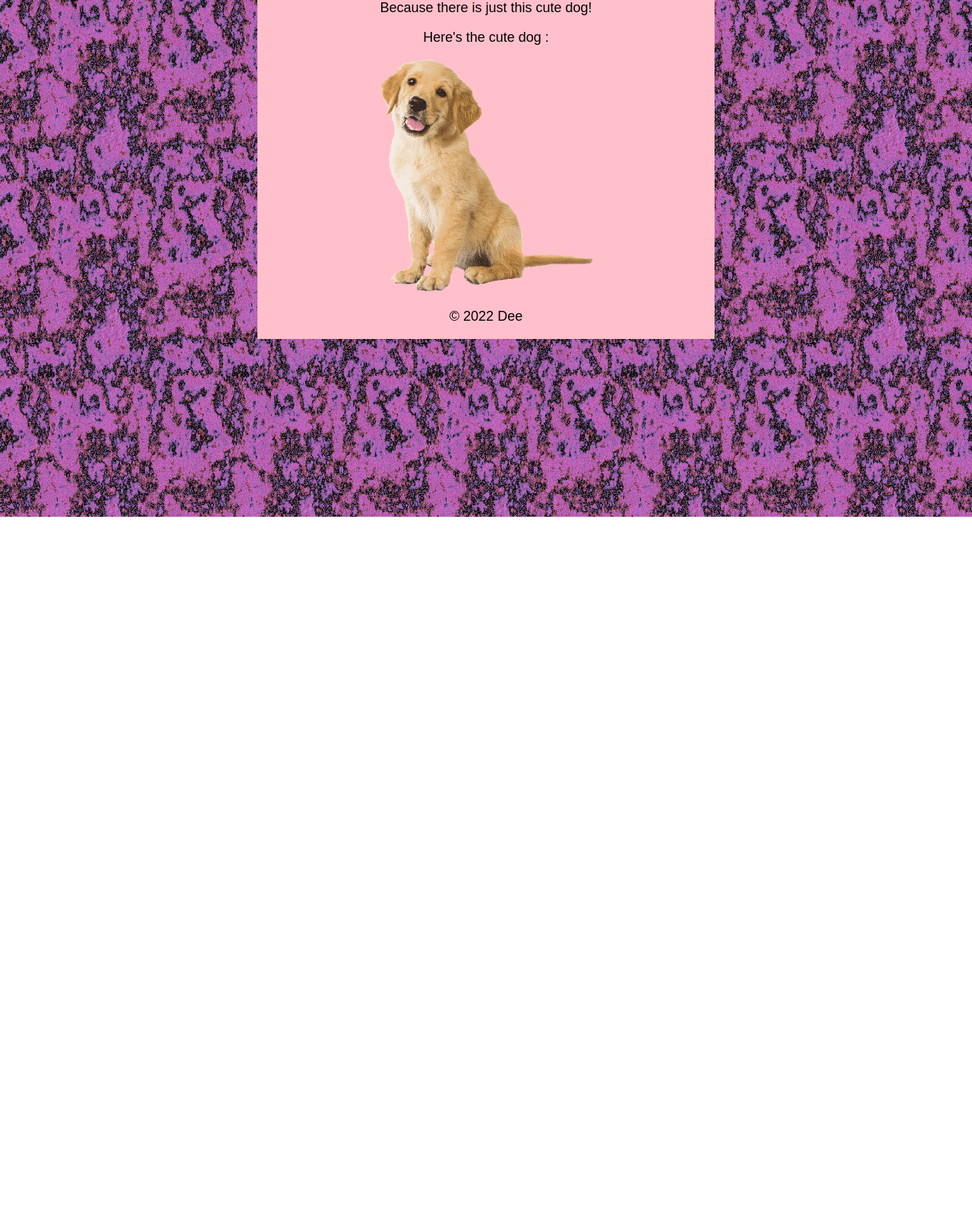
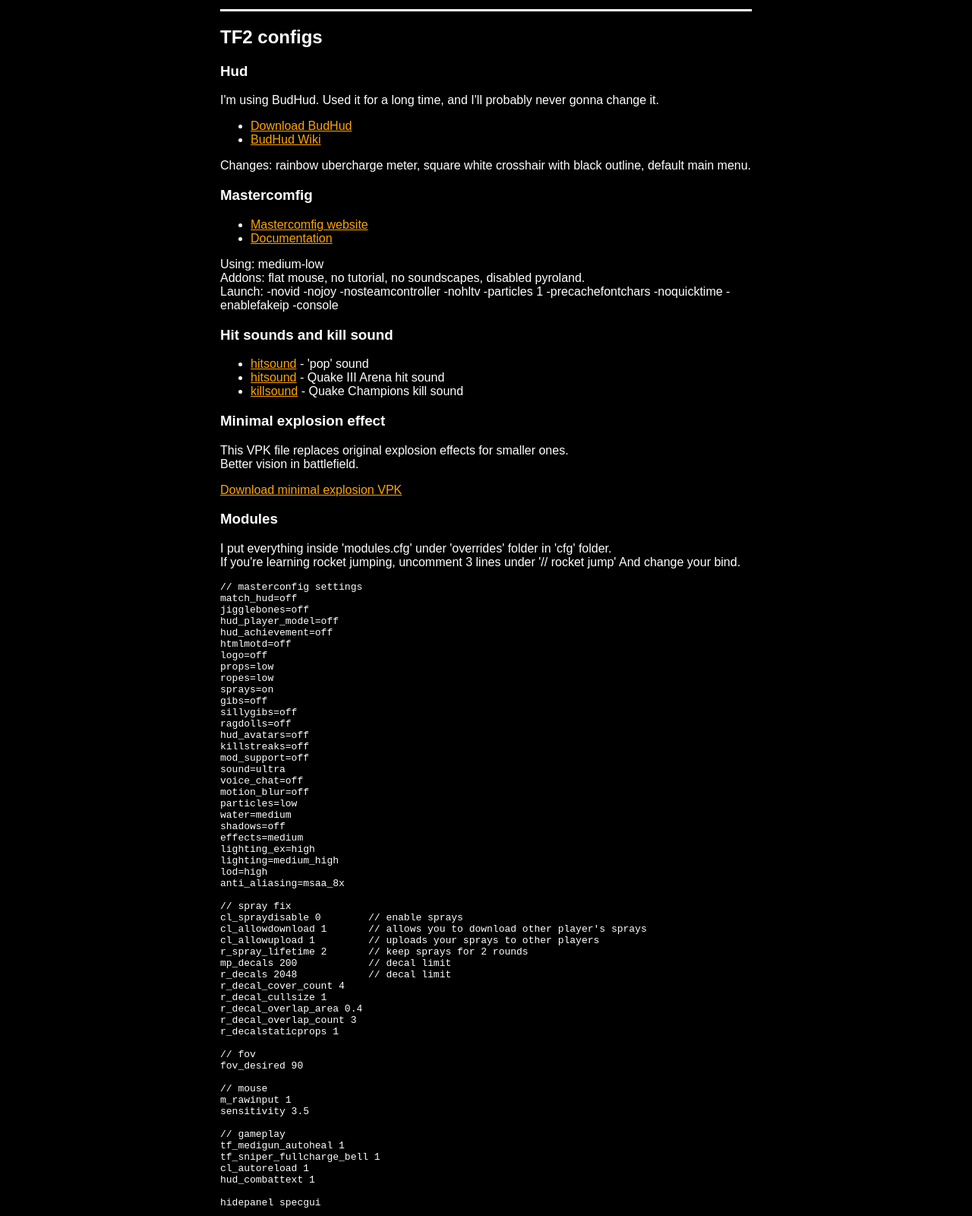
Before and after one commit to MagmaDee/MagmaDee.github.io, a plain HTML site: page index.html in a window 1280 px wide. Shown: the part 120-1720 px from the top of the page at 76% size. Before the commit the page ends 800 px from the top, so only its background shows below. Drawn offline with Linux system fonts and the light colour scheme.

Commit message:
Created TF2 configs info

```diff
--- a/index.html
+++ b/index.html
@@ -1,31 +1,250 @@
 <!DOCTYPE html>
 <html>
     <head>
-        <title>
-            Hoo Hoo Haa
-        </title>
         <meta charset="UTF-8">
-        <link rel="stylesheet" type="text/css" href="style.css">
+        <meta name="viewport" content="width=device-width, initial-scale=1.0">
+        <title>DJason</title>
+        <style>
+            body {
+                font-family: Arial, Helvetica, sans-serif;
+                background-color: black;
+                color: white;
+            }
+            .content{
+                width: 700px;
+                height: auto;
+                margin-left: auto;
+                margin-right: auto;
+                text-align: left;
+                border-top: 3px solid white;
+                border-bottom: 3px solid white;
+            }
+            .top{
+                width: 700px;
+                height: auto;
+                margin-left: auto;
+                margin-right: auto;
+                text-align: left;
+            }
+            .bottom{
+                width: 700px;
+                height: auto;
+                margin-left: auto;
+                margin-right: auto;
+                text-align: center;
+            }
+            a{
+                color: orange;
+            }
+        </style>
     </head>
     <body>
-
-        <!--
-            If you're looking for secret content, then I'm sorry.
-            This is just a dog website <3
-        -->
-
+        <div class="top">
+            <h1>
+                DJason's personal TF2 config for public use
+            </h1>
+            <p>
+                This is a website where is all info about me and my configs I use for tf2. It is also for me presonally to know what configurations I had, if I somehow lost my backups.
+            </p>
+        </div>
         <div class="content">
-            <h1>Hello!</h1>
+            <h2>
+                TF2 configs
+            </h2>
+            <h3>
+                Hud
+            </h3>
             <p>
-                I hope you'll find yourself comfortable on my website, sweetie!<br>
-                Because there is just this cute dog!
+                I'm using BudHud. Used it for a long time, and I'll probably never gonna change it.
+            </p>
+            <ul>
+                <li><a href="https://github.com/rbjaxter/budhud" target="_blank">Download BudHud</a></li>
+                <li><a href="https://github.com/rbjaxter/budhud/wiki" target="_blank">BudHud Wiki</a></li>
+            </ul>
+            <p>
+                Changes: rainbow ubercharge meter, square white crosshair with black outline, default main menu.
+            </p>
+            <h3>
+                Mastercomfig
+            </h3>
+            <ul>
+                <li><a href="https://mastercomfig.com/" target="_blank">Mastercomfig website</a></li>
+                <li><a href="https://docs.mastercomfig.com/latest/" target="_blank">Documentation</a></li>
+            </ul>
+            <p>
+                Using: medium-low<br>
+                Addons: flat mouse, no tutorial, no soundscapes, disabled pyroland.<br>
+                Launch: -novid -nojoy -nosteamcontroller -nohltv -particles 1 -precachefontchars -noquicktime -enablefakeip -console
+            </p>
+            <h3>
+                Hit sounds and kill sound
+            </h3>
+            <ul>
+                <li><a href="hitsound_pop.wav" download="hitsound">hitsound</a> - 'pop' sound</li>
+                <li><a href="hitsound_quake.wav" download="hitsound">hitsound</a> - Quake III Arena hit sound</li>
+                <li><a href="killsound.wav" download="killsound">killsound</a> - Quake Champions kill sound</li>
+            </ul>
+            <h3>
+                Minimal explosion effect
+            </h3>
+            <p>
+                This VPK file replaces original explosion effects for smaller ones.<br>
+                Better vision in battlefield.
             </p>
             <p>
-                Here's the cute dog :
+                <a href="explosions_original.vpk" download="explosions">Download minimal explosion VPK</a>
             </p>
-            <img src="puppy.png" alt="puppy" class="pupper">
+            <h3>
+                Modules
+            </h3>
             <p>
-                &#169 2022 <a href="https://github.com/MagmaDee" target="_blank" title="Dee's GitHub">Dee</a>
+                I put everything inside 'modules.cfg' under 'overrides' folder in 'cfg' folder.<br>
+                If you're learning rocket jumping, uncomment 3 lines under '// rocket jump' And change your bind.
+            </p>
+            <pre>
+// masterconfig settings
+match_hud=off
+jigglebones=off
+hud_player_model=off
+hud_achievement=off
+htmlmotd=off
+logo=off
+props=low
+ropes=low
+sprays=on
+gibs=off
+sillygibs=off
+ragdolls=off
+hud_avatars=off
+killstreaks=off
+mod_support=off
+sound=ultra
+voice_chat=off
+motion_blur=off
+particles=low
+water=medium
+shadows=off
+effects=medium
+lighting_ex=high
+lighting=medium_high
+lod=high
+anti_aliasing=msaa_8x
+
+// spray fix
+cl_spraydisable 0        // enable sprays
+cl_allowdownload 1       // allows you to download other player's sprays
+cl_allowupload 1         // uploads your sprays to other players
+r_spray_lifetime 2       // keep sprays for 2 rounds
+mp_decals 200            // decal limit
+r_decals 2048            // decal limit
+r_decal_cover_count 4
+r_decal_cullsize 1
+r_decal_overlap_area 0.4
+r_decal_overlap_count 3
+r_decalstaticprops 1
+
+// fov
+fov_desired 90
+
+// mouse
+m_rawinput 1
+sensitivity 3.5
+
+// gameplay
+tf_medigun_autoheal 1
+tf_sniper_fullcharge_bell 1
+cl_autoreload 1
+hud_combattext 1
+
+hidepanel specgui
+
+tf_dingalingaling 1
+tf_dingalingaling_lasthit 1
+tf_dingaling_volume 1
+tf_dingaling_lasthit_volume 1
+
+tf_dingaling_pitchmaxdmg 50
+tf_dingaling_pitchmindmg 150
+
+// hud
+tf_contract_progress_show 0
+cl_hud_minmode 0
+cl_notifications_show_ingame 0
+hud_classautokill 0
+cl_spec_carrieditems 0
+tf_scoreboard_ping_as_text 1
+cl_disablehtmlmotd 1
+tf_scoreboard_mouse_mode 2
+
+// movement
+unbind "w"
+unbind "s"
+unbind "a"
+unbind "d"
+unbind "q"
+bind "w" "+forward"
+bind "s" "+back"
+bind "a" "+moveleft"
+bind "d" "+moveright"
+bind "q" "lastinv"
+
+// alt+tab and sound restart
+unbind "F9"
+alias altabfix "record bugfix; wait 15; stop; snd_restart;"
+bind "F9" "altabfix"
+
+// rocket jump
+//alias +rocketjump "+jump; +duck; wait; +attack"
+//alias -rocketjump "-jump; -attack; wait; wait; wait; -duck"
+//bind "MOUSE5" "+rocketjump"
+
+//Sentry Quickbuild Bind
+unbind "MOUSE3"
+bind "MOUSE3" "destroy 2 0; build 2 0"
+
+// Discpenser Quickbuild Bind
+unbind "MOUSE5"
+bind "MOUSE5" "destroy 0 0; build 0 0"
+
+// weapon model invisible toggle
+unbind "v"
+bind "v" "toggle r_drawviewmodel"
+
+// net graph toggle
+unbind "-"
+bind "-" "toggle net_graph"
+
+// Quick-Switch Loadout Script
+unbind "h"
+unbind "j"
+unbind "k"
+unbind "l"
+bind "h" "load_itempreset 0"
+bind "j" "load_itempreset 1"
+bind "k" "load_itempreset 2"
+bind "l" "load_itempreset 3"
+
+// viewmodels big and small
+unbind "["
+unbind "]"
+bind "[" "tf_use_min_viewmodels 1"
+bind "]" "tf_use_min_viewmodels 0"
+
+// viewmodels close and far
+unbind "o"
+unbind "p"
+bind "o" "viewmodel_fov 70"
+bind "p" "viewmodel_fov 85"
+
+echo "MODULES ARE ENABLED!"
+            </pre>
+        </div>
+        <div class="bottom">
+            <p>
+                <a href="#">^ Back to top ^</a>
+            </p>
+            <p>
+                &#169; 2022 <a href="https://github.com/MagmaDee" target="_blank">DJason</a>
             </p>
         </div>
     </body>
--- a/style.css
+++ /dev/null
@@ -1,41 +0,0 @@
-body{
-    font-family: Arial, Helvetica, sans-serif;
-    color: black;
-    background-image: url("bg_texture.JPG");
-    font-size: large;
-}
-
-.pupper{
-    height: auto;
-    width: 280px;
-}
-
-.content{
-    border: 1px solid pink;
-    border-radius: 1px;
-    background-color: pink;
-    margin: auto;
-    text-align: center;
-    width: 600px;
-    height: auto;
-}
-
-a{
-    text-decoration: none;
-}
-
-a:link{
-    color: black;
-}
-
-a:visited{
-    color: black;
-}
-
-a:hover{
-    color: black;
-}
-
-a:active{
-    color: black;
-}
```
Also changed, not shown: bg_texture.JPG (deleted), puppy.png (deleted), 4 other files.
